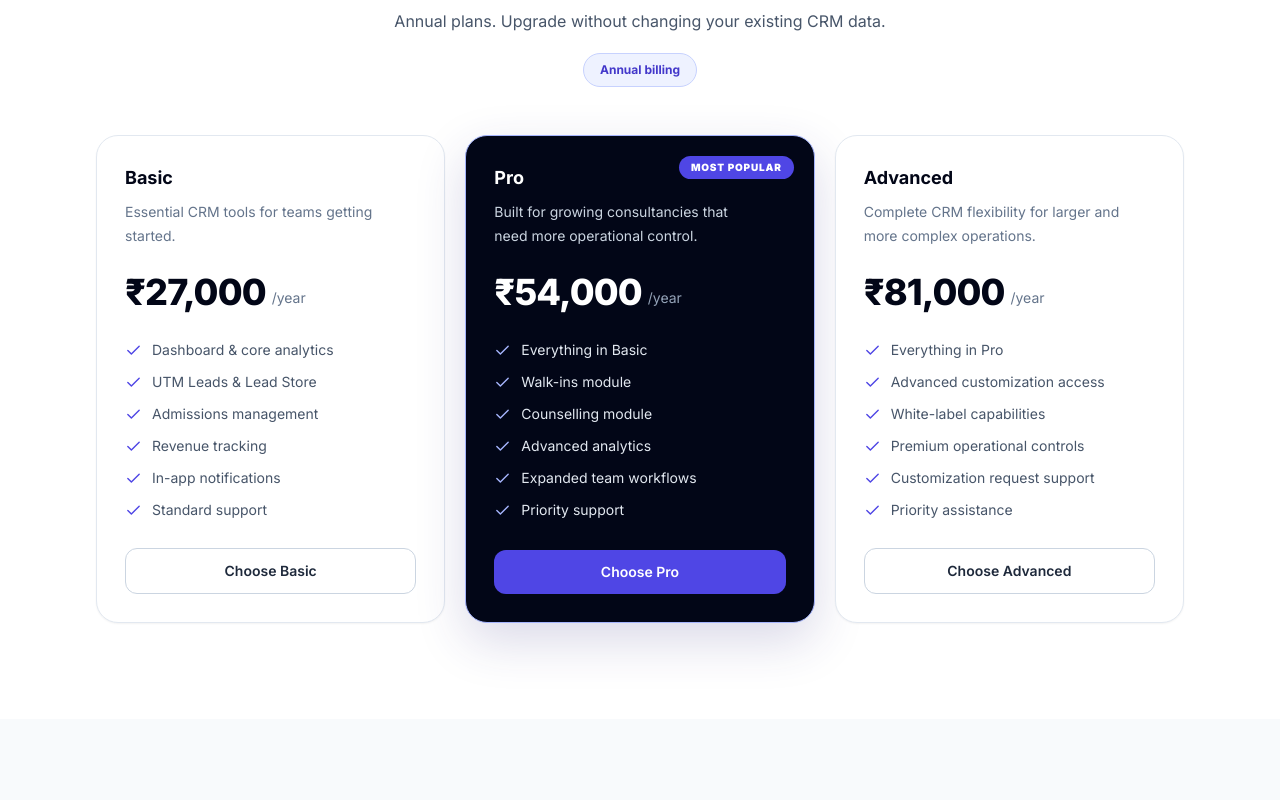
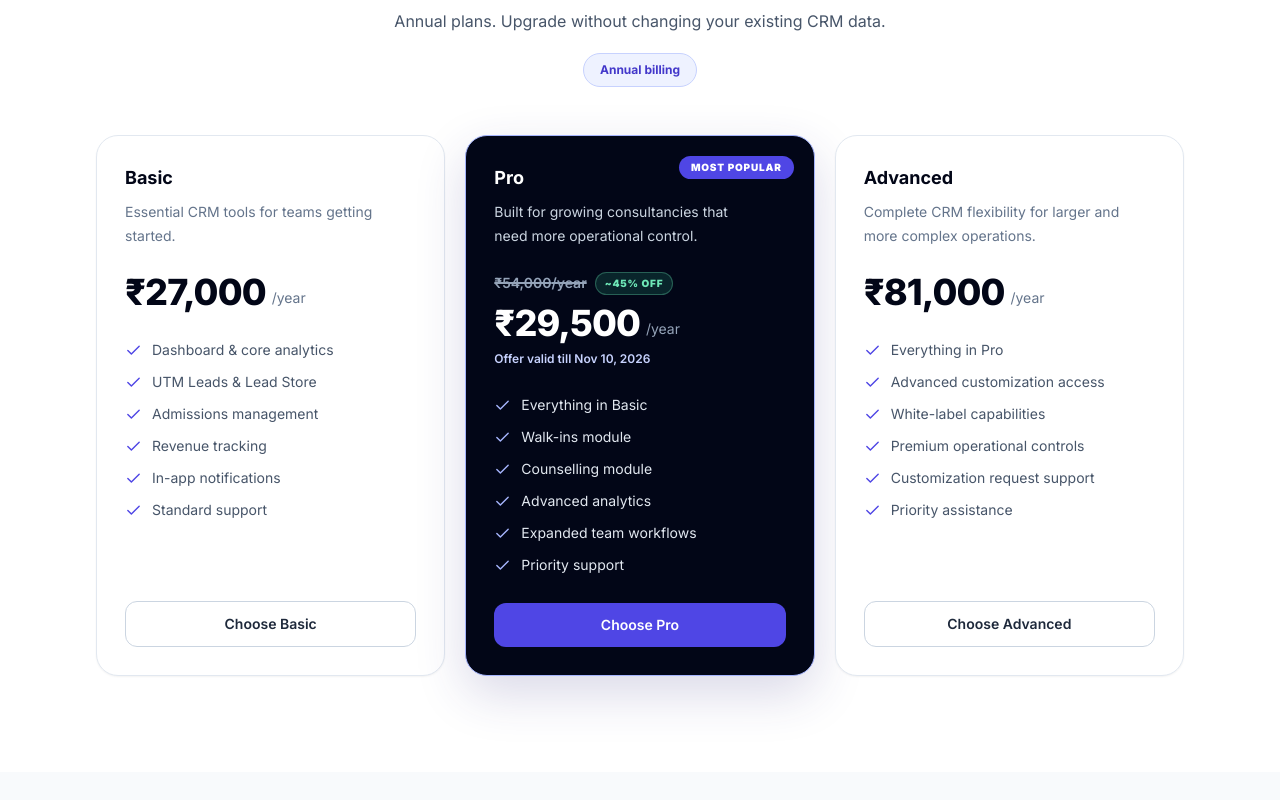
Before and after one commit to woways/Bispun-website, a React (Vite) app: page / in a window 1280 px wide. Shown: the part 6480-7280 px from the top of the page. Built offline with nearby package versions, Linux system fonts and the light colour scheme; no server answers.

Commit message:
billing valid

```diff
--- a/src/components/Pricing.jsx
+++ b/src/components/Pricing.jsx
@@ -3,6 +3,9 @@ import Icon from "./Icon";
 
 export default function Pricing() {
   const { pricing } = site;
+
+  const isOfferActive = (plan) =>
+    Boolean(plan.offerPrice && plan.offerEndsAt && Date.now() <= new Date(plan.offerEndsAt).getTime());
 
   return (
     <section id="pricing" className="bg-white py-20 sm:py-24">
@@ -29,10 +32,34 @@ export default function Pricing() {
               )}
               <h3 className="text-lg font-bold">{p.name}</h3>
               <p className={`mt-2 max-w-[90%] text-sm leading-6 ${p.highlighted ? "text-slate-300" : "text-slate-500"}`}>{p.blurb}</p>
-              <div className="mt-6 flex items-end gap-1.5">
-                <span className="text-4xl font-extrabold tracking-tight">{p.price}</span>
-                <span className={`pb-1 text-sm ${p.highlighted ? "text-slate-400" : "text-slate-500"}`}>{p.period}</span>
-              </div>
+              {isOfferActive(p) ? (
+                <div className="mt-6">
+                  <div className="flex flex-wrap items-center gap-2">
+                    <span className={`text-sm font-semibold line-through decoration-2 ${p.highlighted ? "text-slate-400" : "text-slate-400"}`}>
+                      {p.price}{p.period}
+                    </span>
+                    <span className={`rounded-full px-2.5 py-1 text-[10px] font-black uppercase tracking-[0.08em] ${
+                      p.highlighted
+                        ? "bg-emerald-400/15 text-emerald-300 ring-1 ring-inset ring-emerald-300/30"
+                        : "bg-emerald-50 text-emerald-700 ring-1 ring-inset ring-emerald-200"
+                    }`}>
+                      {p.offerLabel}
+                    </span>
+                  </div>
+                  <div className="mt-2 flex items-end gap-1.5">
+                    <span className="text-4xl font-extrabold tracking-tight">{p.offerPrice}</span>
+                    <span className={`pb-1 text-sm ${p.highlighted ? "text-slate-400" : "text-slate-500"}`}>{p.period}</span>
+                  </div>
+                  <div className={`mt-2 text-xs font-semibold ${p.highlighted ? "text-brand-200" : "text-brand-700"}`}>
+                    Offer valid till {p.offerValidUntil}
+                  </div>
+                </div>
+              ) : (
+                <div className="mt-6 flex items-end gap-1.5">
+                  <span className="text-4xl font-extrabold tracking-tight">{p.price}</span>
+                  <span className={`pb-1 text-sm ${p.highlighted ? "text-slate-400" : "text-slate-500"}`}>{p.period}</span>
+                </div>
+              )}
 
               <ul className="mt-7 flex-1 space-y-3">
                 {p.features.map((f) => (
--- a/src/data/site.js
+++ b/src/data/site.js
@@ -256,6 +256,10 @@ export const site = {
       {
         name: "Pro",
         price: "₹54,000",
+        offerPrice: "₹29,500",
+        offerLabel: "~45% OFF",
+        offerValidUntil: "Nov 10, 2026",
+        offerEndsAt: "2026-11-10T23:59:59+05:30",
         period: "/year",
         blurb: "Built for growing consultancies that need more operational control.",
         features: [
```
